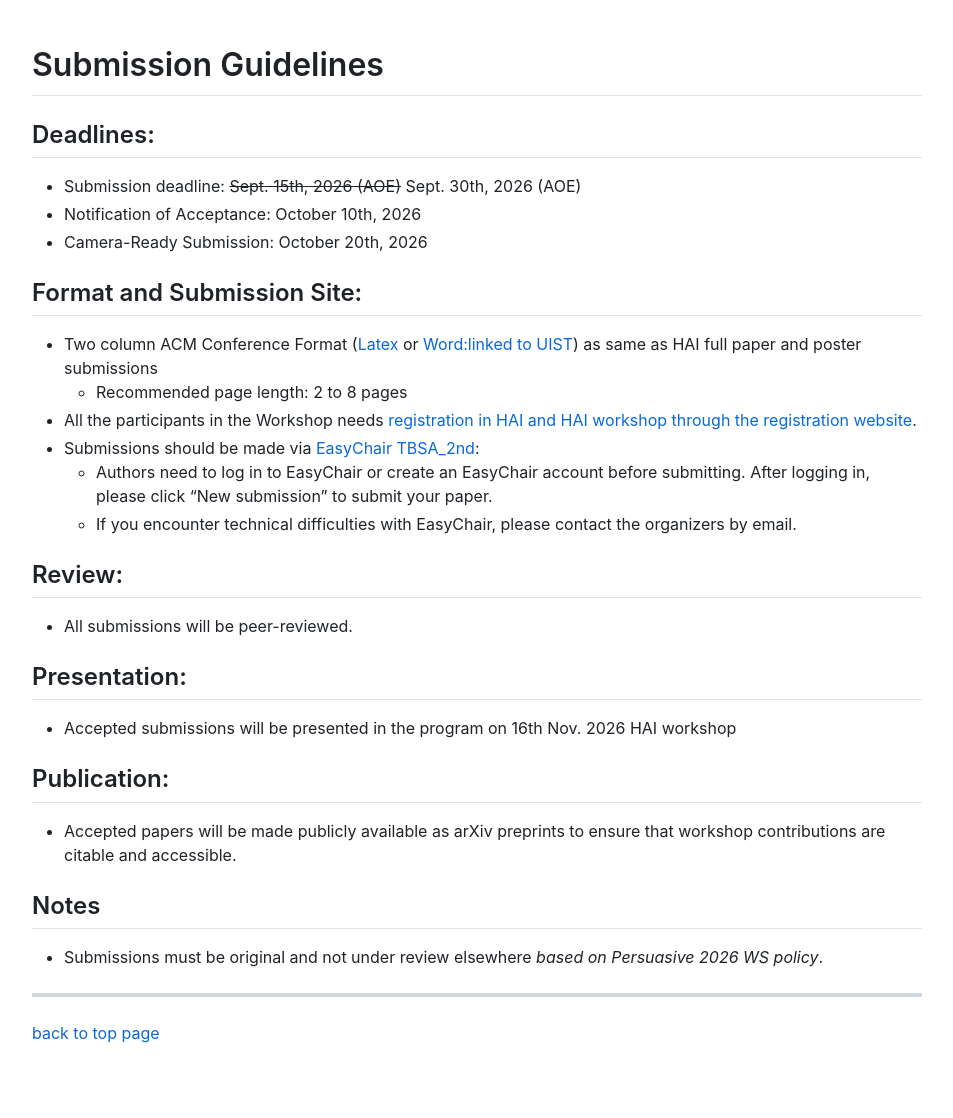
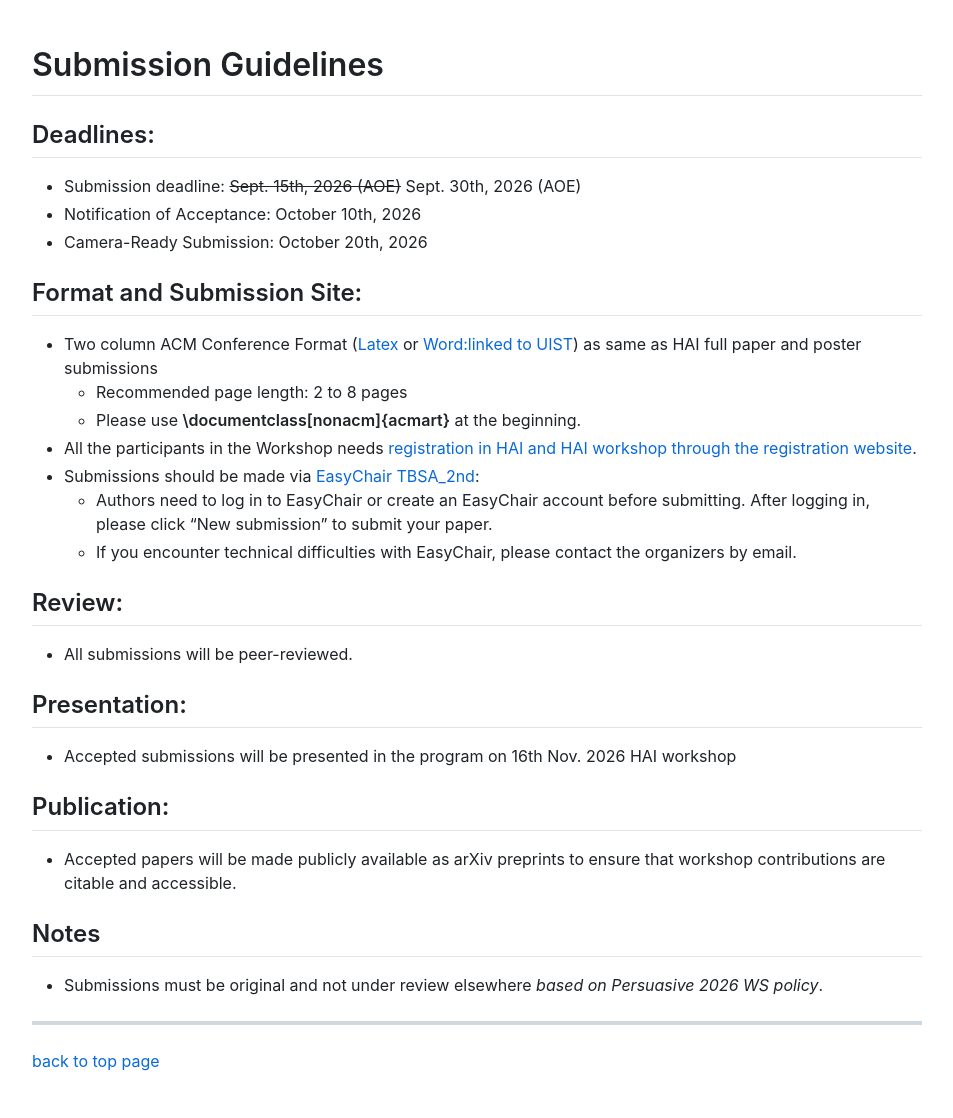
Before and after one commit to virtualcom-designlab/TBSA2026, a Jekyll site: the page built from submission.md, in a window 1280 px wide. Shown: the whole page, without its empty margins (163-1116 px from the left). Built offline with Jekyll 4.4.1, drawn with Linux system fonts in a browser that asks for light colours; our own code applies the rules of GitHub Pages for plain Markdown files; before the commit the page ends 1090 px from its top, so only the background shows below that.

Commit message:
Update submission.md

```diff
--- a/submission.md
+++ b/submission.md
@@ -14,6 +14,7 @@
 ## Format and Submission Site:
 - Two column ACM Conference Format ([Latex](https://ja.overleaf.com/latex/templates/acm-conference-proceedings-primary-article-template/wbvnghjbzwpc) or [Word:linked to UIST](https://uist.acm.org/2024/assets/files/word-two-column-submission-sample.docx)) as same as HAI full paper and poster submissions
   - Recommended page length: 2 to 8 pages
+  - Please use **\documentclass[nonacm]{acmart}** at the beginning.
 - All the participants in the Workshop needs [registration in HAI and HAI workshop through the registration website](https://hai-conference.net/hai2026/registration/).
 - Submissions should be made via [EasyChair TBSA_2nd](https://easychair.org/conferences/?conf=tbsa2026-2nd):
   - Authors need to log in to EasyChair or create an EasyChair account before submitting.
```
